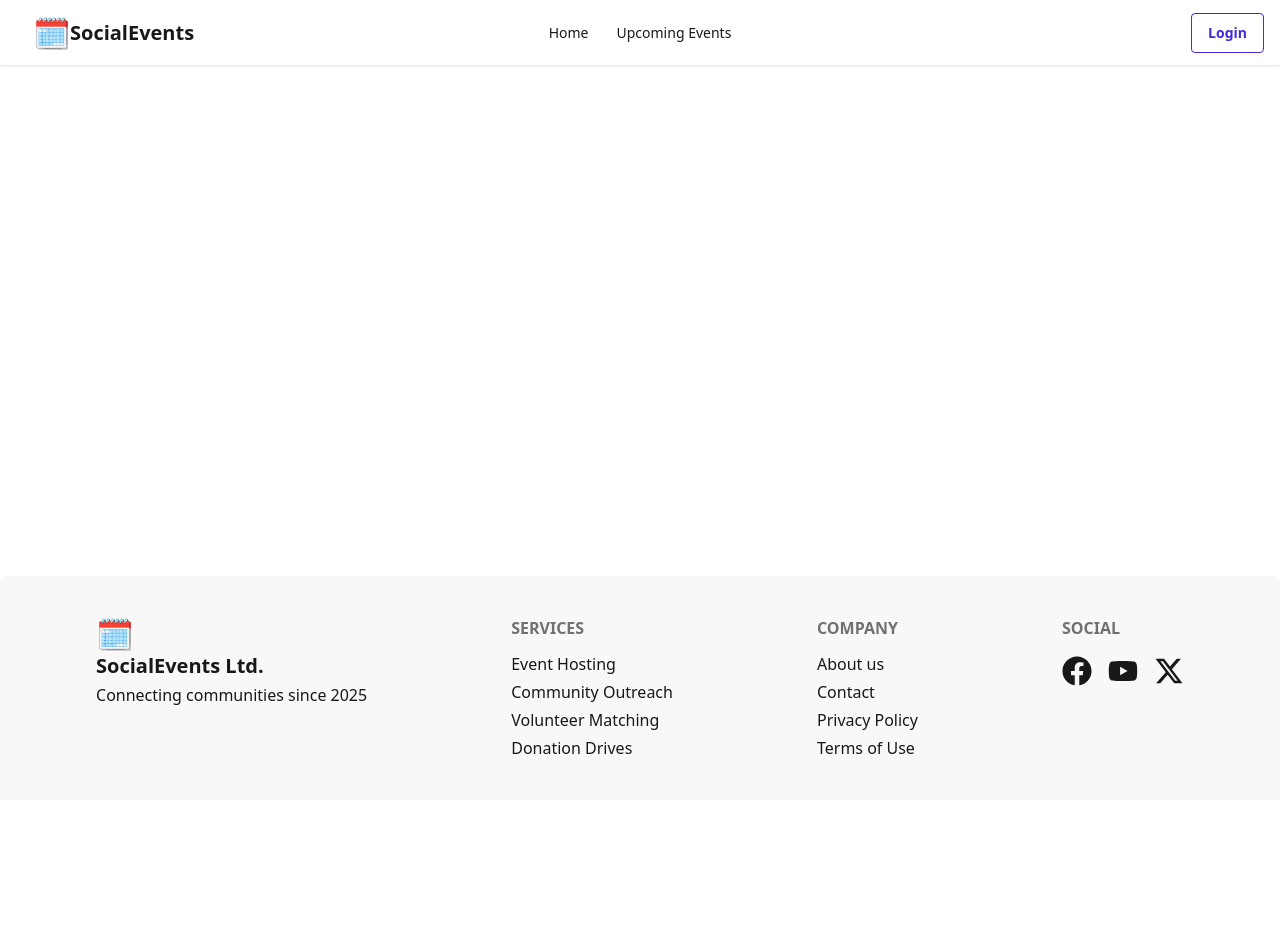
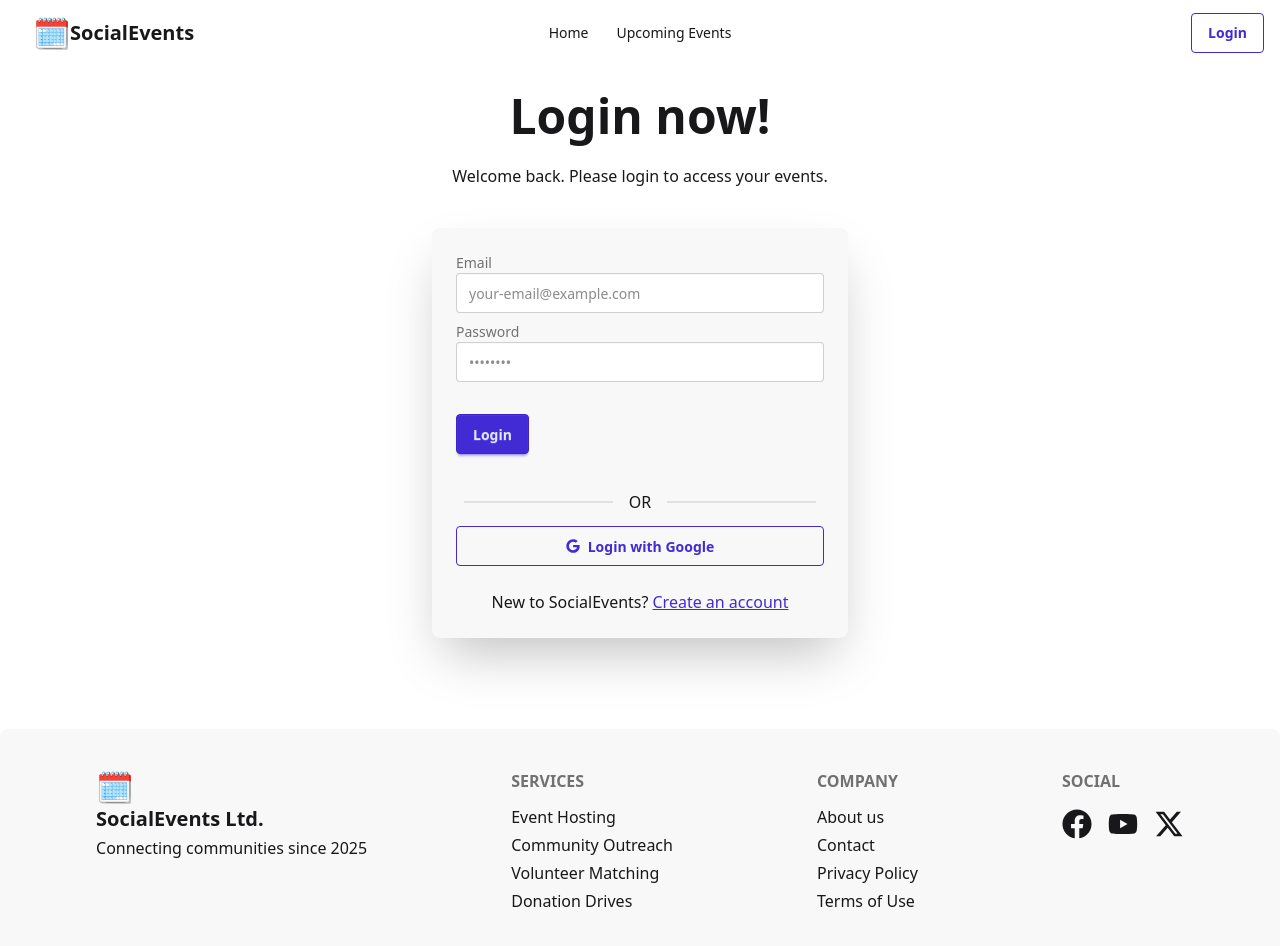
Before and after one commit to HossainShahRahat/B12-A10-Future-Box-client, a React app: page /Login in a window 1280 px wide. Shown: the top 946 px of the page. Before the commit the page ends 800 px from the top, so only its background shows below. Built offline with nearby package versions, Linux system fonts and the light colour scheme; no server answers; the HTML template or start-up script is replaced by a standard one.

Commit message:
Added Login.jsx

```diff
--- /dev/null
+++ b/src/Components/Login/Login.jsx
@@ -0,0 +1,122 @@
+import { useContext, useState } from "react";
+import { Link, useLocation, useNavigate } from "react-router-dom";
+import { AuthContext } from "../AuthProvider/AuthProvider";
+import toast from "react-hot-toast";
+import { FaGoogle } from "react-icons/fa";
+
+const Login = () => {
+  const { signIn, googleLogin } = useContext(AuthContext);
+  const navigate = useNavigate();
+  const location = useLocation();
+  const [error, setError] = useState("");
+
+  const from = location.state?.from?.pathname || "/";
+
+  const handleLogin = (event) => {
+    event.preventDefault();
+    const form = event.target;
+    const email = form.email.value;
+    const password = form.password.value;
+
+    setError(""); // Clear previous errors
+
+    if (!email || !password) {
+      setError("Please fill in both fields.");
+      return;
+    }
+
+    signIn(email, password)
+      .then((result) => {
+        const user = result.user;
+        console.log(user);
+        toast.success("Successfully logged in!");
+        navigate(from, { replace: true });
+      })
+      .catch((error) => {
+        console.error(error);
+        setError("Invalid email or password. Please try again.");
+      });
+  };
+
+  const handleGoogleSignIn = () => {
+    googleLogin()
+      .then((result) => {
+        console.log(result.user);
+        toast.success("Successfully logged in with Google!");
+        navigate(from, { replace: true });
+      })
+      .catch((error) => {
+        console.error(error);
+        setError(error.message);
+      });
+  };
+
+  return (
+    <div className="hero min-h-[calc(100vh-200px)] bg-base-100">
+      <div className="hero-content flex-col w-full max-w-md">
+        <div className="text-center">
+          <h1 className="text-5xl font-bold">Login now!</h1>
+          <p className="py-6">
+            Welcome back. Please login to access your events.
+          </p>
+        </div>
+        <div className="card shadow-2xl bg-base-200 w-full">
+          <form onSubmit={handleLogin} className="card-body">
+            <div className="form-control">
+              <label className="label">
+                <span className="label-text">Email</span>
+              </label>
+              <br />
+              <input
+                type="email"
+                name="email"
+                placeholder="your-email@example.com"
+                className="input input-bordered justify-center w-full"
+                required
+              />
+            </div>
+            <div className="form-control">
+              <label className="label">
+                <span className="label-text">Password</span>
+              </label>
+              <input
+                type="password"
+                name="password"
+                placeholder="••••••••"
+                className="input input-bordered justify-center w-full"
+                required
+              />
+            </div>
+
+            {error && <p className="text-red-500 text-sm mt-2">{error}</p>}
+
+            <div className="form-control mt-6">
+              <button className="btn btn-primary">Login</button>
+            </div>
+          </form>
+
+          <div className="divider px-8">OR</div>
+
+          <div className="card-body pt-0">
+            <button
+              onClick={handleGoogleSignIn}
+              className="btn btn-outline btn-primary w-full flex items-center gap-2"
+            >
+              <FaGoogle />
+              Login with Google
+            </button>
+          </div>
+
+          <p className="text-center pb-6">
+            New to SocialEvents?
+            <Link to="/register" className="link link-primary ml-1">
+              Create an account
+            </Link>
+          </p>
+        </div>
+      </div>
+    </div>
+  );
+};
+
+export default Login;
--- a/src/Components/Router/Router.jsx
+++ b/src/Components/Router/Router.jsx
@@ -2,6 +2,7 @@ import { createBrowserRouter } from "react-router";
 import Homepage from "../Homepage/Homepage";
 import ErrorPage from "../ErrorPage/ErrorPage";
 import App from "../../App";
+import Login from "../Login/Login.jsx";
 
 export const router = createBrowserRouter([
   {
@@ -10,6 +11,7 @@ export const router = createBrowserRouter([
     children: [
       { index: true, Component: Homepage },
       { path: "*", Component: ErrorPage },
+      { path: "/Login", Component: Login },
     ],
   },
 ]);
```
Also changed, not shown: 1 other file (tests, documents, lock files or other folders).
